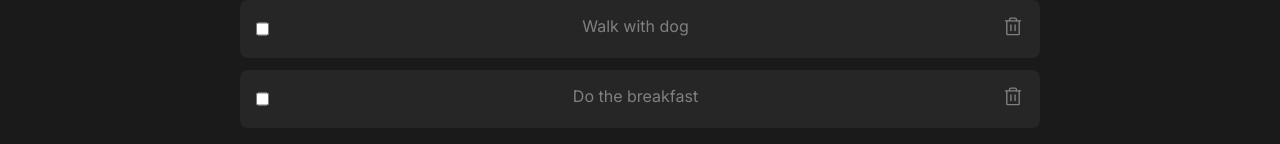
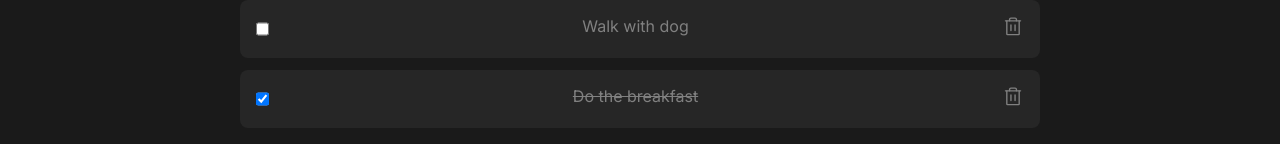
Before and after one commit to Igorth/chores-list-ts, a React (Vite) app: page / in a window 1280 px wide. Shown: the part 424-568 px from the top of the page. Built offline with nearby package versions, Linux system fonts and the light colour scheme.

Commit message:
feat: add function to set completed a chore

```diff
--- a/src/App.tsx
+++ b/src/App.tsx
@@ -1,3 +1,4 @@
+import { useState } from 'react';
 import styles from './App.module.css';
 import { AddChoresForm } from './components/AddChoresForm';
 import { ChoreItem } from './components/ChoreItem';
@@ -5,12 +6,26 @@ import { Header } from './components/Header';
 import { dummyData } from './data/chores';
 
 export function App() {
+  const [chores, setChores] = useState(dummyData);
+
+  function setChoreCompleted(id: number, completed: boolean) {
+    setChores((prevChores) =>
+      prevChores.map((chore) =>
+        chore.id === id ? { ...chore, completed } : chore,
+      ),
+    );
+  }
+
   return (
     <div className={styles.wrapper}>
       <Header />
       <AddChoresForm />
-      {dummyData.map((chore) => (
-        <ChoreItem chore={chore} />
+      {chores.map((chore) => (
+        <ChoreItem
+          key={chore.id}
+          chore={chore}
+          handleCompletedChange={setChoreCompleted}
+        />
       ))}
     </div>
   );
--- a/src/components/ChoreItem.module.css
+++ b/src/components/ChoreItem.module.css
@@ -32,3 +32,7 @@
 .labelItem button:hover {
   color: var(--red-400);
 }
+
+.completedChore {
+  text-decoration: line-through;
+}
--- a/src/components/ChoreItem.tsx
+++ b/src/components/ChoreItem.tsx
@@ -4,14 +4,21 @@ import { Chore } from '../types/chore';
 
 interface ChoreItemProps {
   chore: Chore;
+  handleCompletedChange: (id: number, completed: boolean) => void;
 }
 
-export function ChoreItem({ chore }: ChoreItemProps) {
+export function ChoreItem({ chore, handleCompletedChange }: ChoreItemProps) {
   return (
     <div className={styles.choresItem}>
       <label className={styles.labelItem}>
-        <input type="checkbox" />
-        {chore.title}
+        <input
+          type="checkbox"
+          onChange={(e) => handleCompletedChange(chore.id, e.target.checked)}
+          checked={chore.completed}
+        />
+        <span className={chore.completed ? styles.completedChore : ''}>
+          {chore.title}
+        </span>
         <button>
           <Trash size={22} />
         </button>
--- a/src/data/chores.ts
+++ b/src/data/chores.ts
@@ -14,6 +14,6 @@ export const dummyData: Chore[] = [
   {
     id: 3,
     title: 'Do the breakfast',
-    completed: false,
+    completed: true,
   },
 ];
```
Also changed, not shown: src/components/ChoresList.tsx (+4 -4 lines).
